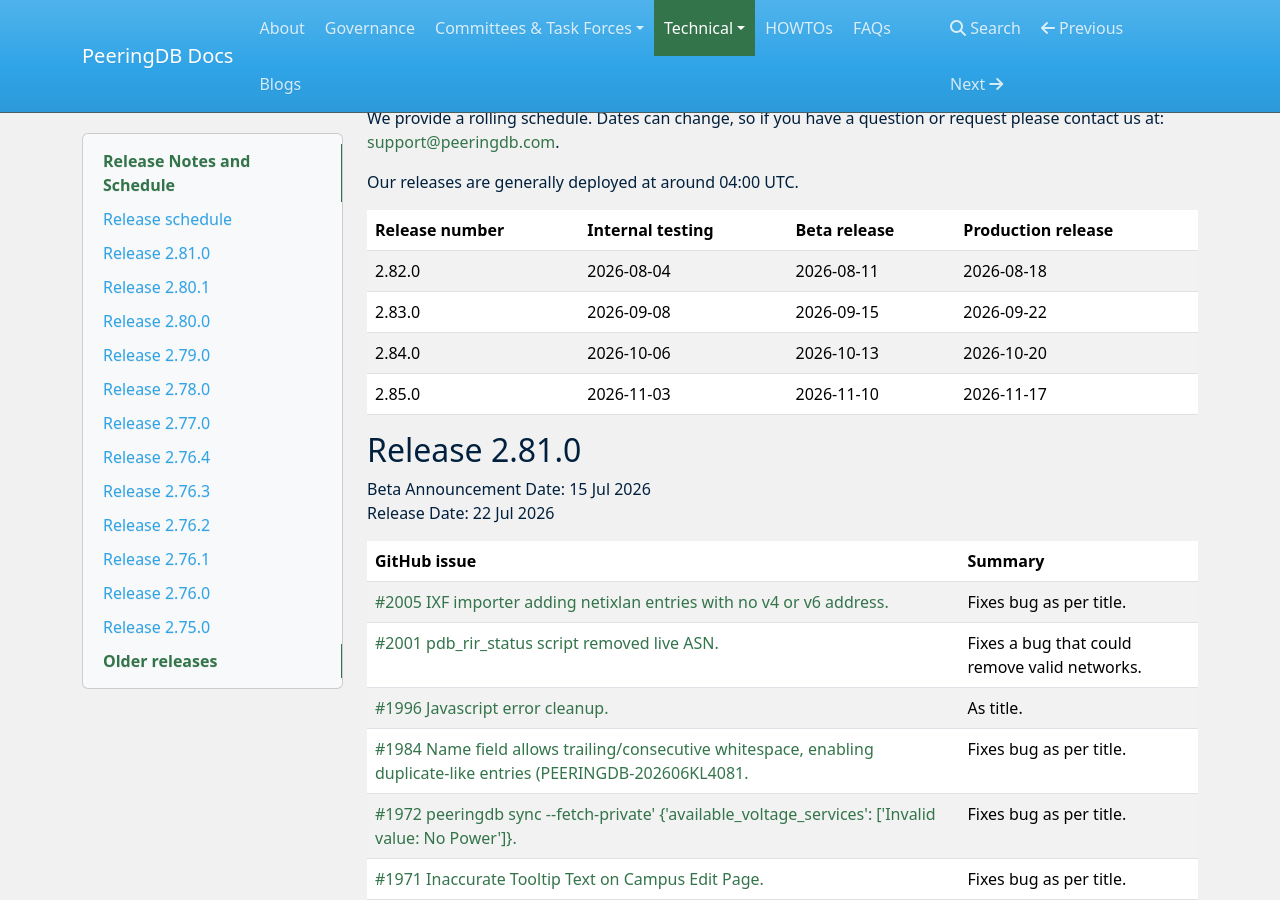
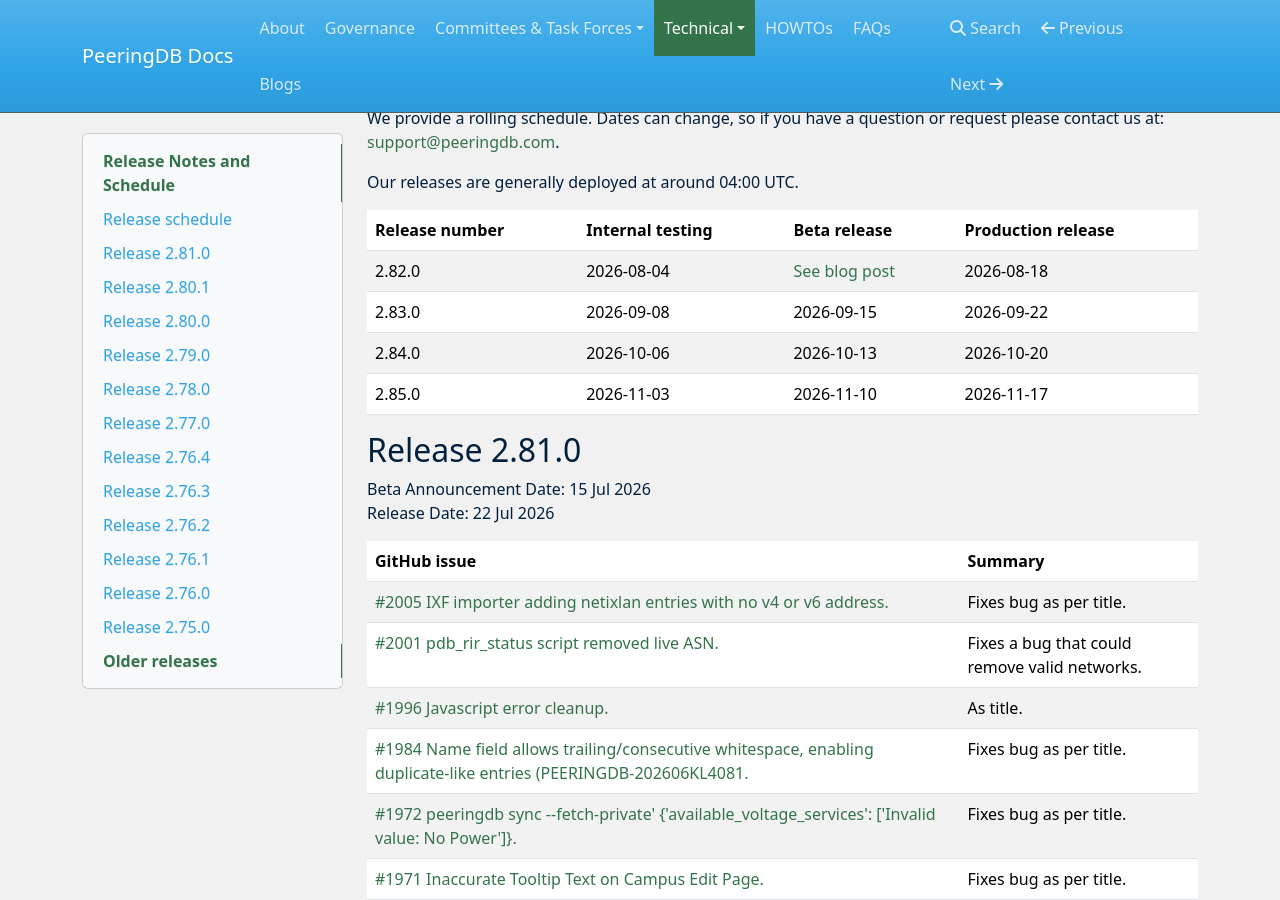
Before and after one commit to peeringdb/docs, an MkDocs documentation site: the page built from docs/release_notes/index.md, in a window 1280 px wide and 900 px high, scrolled down 324 px. Built offline with MkDocs 1.6.1, drawn with Linux system fonts in a browser that asks for light colours; nearby versions of some CDN libraries.

Commit message:
Linked to blog post on removing beta for August in release notes schedule

```diff
--- a/docs/release_notes/index.md
+++ b/docs/release_notes/index.md
@@ -14,7 +14,7 @@
 
 | **Release number** | **Internal testing** | **Beta release** | **Production release** |
 | -------------- | ---------------- | ------------ | ------------------ |
-| 2.82.0 | 2026-08-04 | 2026-08-11 | 2026-08-18 |
+| 2.82.0 | 2026-08-04 |  [See blog post](https://docs.peeringdb.com/blog/public_beta/) | 2026-08-18 |
 | 2.83.0 | 2026-09-08 | 2026-09-15 | 2026-09-22 |
 | 2.84.0 | 2026-10-06 | 2026-10-13 | 2026-10-20 |
 | 2.85.0 | 2026-11-03 | 2026-11-10 | 2026-11-17 |
```
